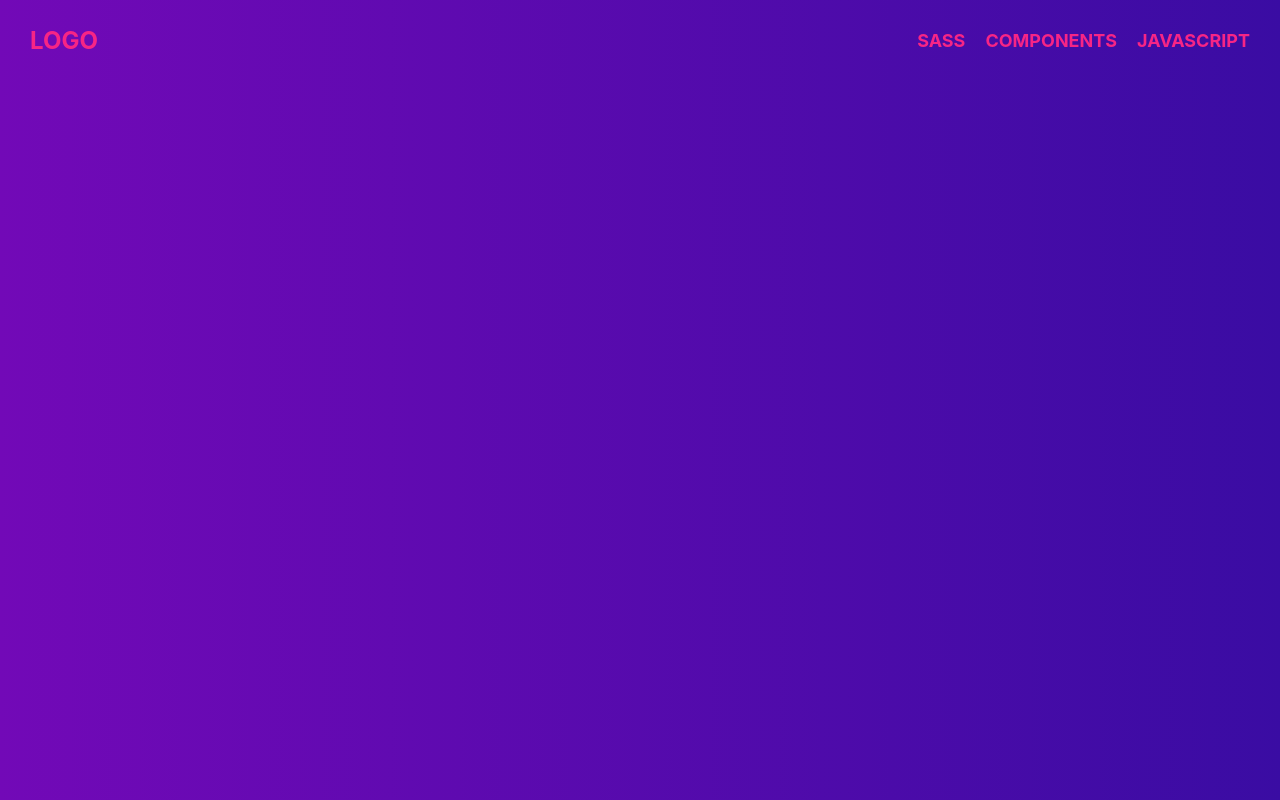
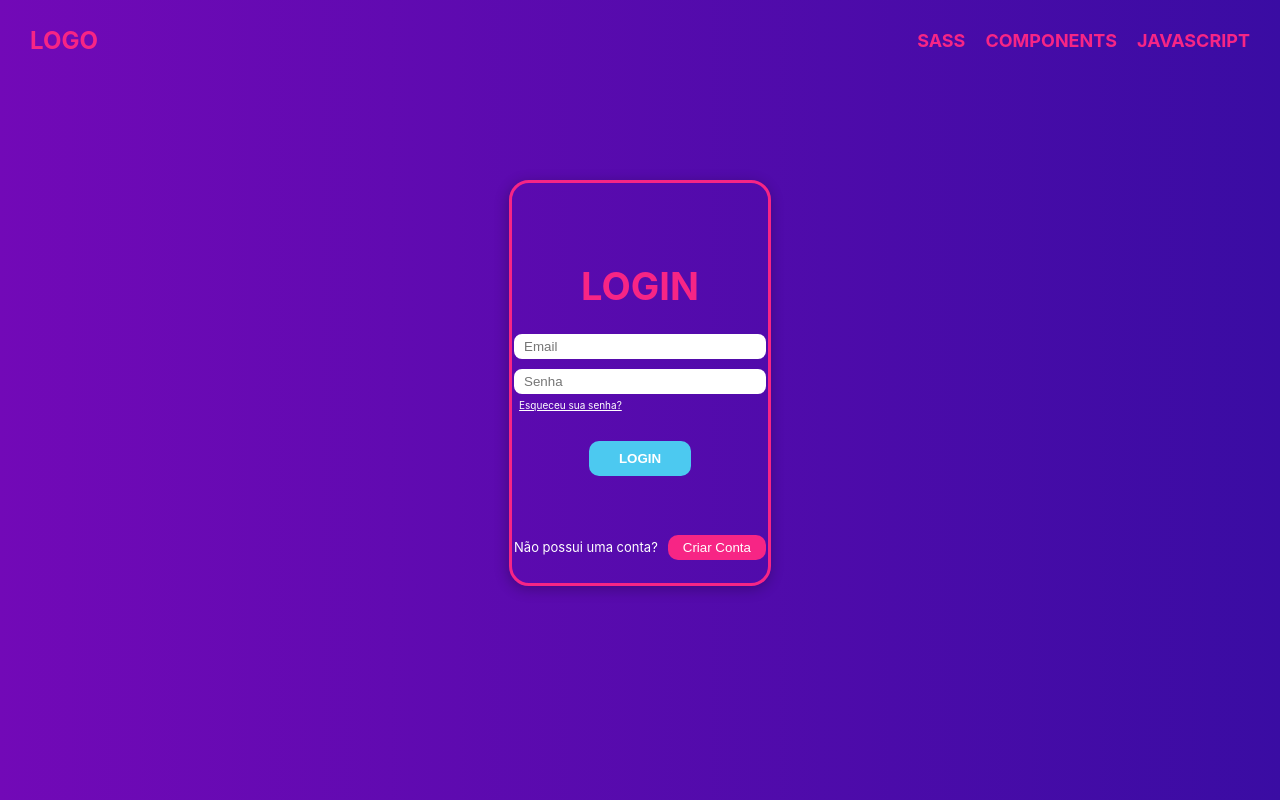
Before and after one commit to Fesantos12/Tela-Login-ReactJS, a React (Create React App) app in the folder tela-login/: page / in a window 1280 px wide. Built offline with nearby package versions, Linux system fonts and the light colour scheme.

Commit message:
login enviando dados pro console log pronto

```diff
--- a/tela-login/src/components/Login.css
+++ b/tela-login/src/components/Login.css
@@ -0,0 +1,101 @@
+.LoginContainer {
+    width: 20%;
+    margin-left: auto;
+    margin-right: auto;
+    margin-top: 100px;
+    height: 400px;
+    display: flex;
+    flex-direction: column;
+    align-items: center;
+    border: 3px solid #F72585;
+    border-radius: 20px;
+    box-shadow: -1px 3px 13px 1px rgba(0,0,0,0.24);
+}
+
+.LoginContainer h1 {
+    margin-top: 80px;
+    font-size: 38px;
+    text-transform: uppercase;
+    font-weight: bold;
+    color: #F72585;
+}
+
+.EmailSenha {
+    display: flex;
+    flex-direction: column;
+}
+
+#Email {
+    padding: 5px 10px;
+    margin-bottom: 10px;
+    border: none;
+    border-radius: 8px;
+}
+
+#password {
+    padding: 5px 10px;
+    margin-bottom: 5px;
+    border: none;
+    border-radius: 8px;
+}
+
+.RememberForgot {
+    display: flex;
+    flex-direction: row;
+    justify-content: space-between;
+    margin-bottom: 10px;
+}
+
+.RememberForgot a {
+    font-size: 10px;
+    color: white;
+    margin-left: 5px;
+}
+
+.Button {
+    padding: 10px 30px;
+    margin-top: 20px;
+    text-transform: uppercase;
+    font-weight: bold;
+    background-color: #4CC9F0;
+    border: none;
+    border-radius: 10px;
+    color: white;
+    cursor: pointer;
+    transition: .2s;
+}
+
+.Button:hover {
+    background-color: #480CA8;
+    color: #F72585;
+    padding: 15px 35px;
+    font-size: 15px;
+}
+
+.ButtonFlex {
+    width: 100%;
+    display: flex;
+    justify-content: center;
+}
+
+.CriarConta {
+    display: flex;
+    flex-direction: row;
+    align-items: center;
+    margin-top: 50px;
+}
+
+.CriarConta p {
+    color: white;
+    font-size: 13px;
+}
+
+.CriarConta button {
+    cursor: pointer;
+    padding: 5px 15px;
+    margin-left: 10px;
+    border: none;
+    border-radius: 10px;
+    background-color: #F72585;
+    color: white;
+}
--- a/tela-login/src/components/Login.jsx
+++ b/tela-login/src/components/Login.jsx
@@ -1,14 +1,62 @@
-import React from 'react'
+import React from "react";
 
-import './Login.css'
-import { useState } from "react";
+import "./Login.css";
+import { useState } from 'react'
+
 
 const Login = () => {
+
+    function cadastrarUsuario(e) {
+      e.preventDefault()
+      console.log(`Usuario: ${email} cadastrado com a senha ${password}`)
+    }
+
+    const [email, setEmail] = useState();
+    const [password, setPassword] = useState();
+
     return (
         <>
+          <div className="LoginContainer">
+            <h1>Login</h1>
+            <form action="">
+              <div className="EmailSenha">
+                <input
+                  type="Email"
+                  name="Email"
+                  id="Email"
+                  placeholder="Email"
+                  onChange={(e) => setEmail(e.target.value)}
 
+                />
+                <input
+                  type="password"
+                  name="password"
+                  id="password"
+                  placeholder="Senha"
+                  onChange={(e) => setPassword(e.target.value)}
+                />
+              </div>
+              <div className="RememberForgot">
+                <a href="#">Esqueceu sua senha?</a>
+              </div>
+              <div className="ButtonFlex">
+                <input
+                  type="button"
+                  value="Login"
+                  className="Button"
+                  onClick={cadastrarUsuario}
+                />
+              </div>
+              <div className="CriarConta">
+                <p>Não possui uma conta?</p>
+                <a href="#">
+                  <button>Criar Conta</button>
+                </a>
+              </div>
+            </form>
+          </div>
         </>
-    )
-}
+      );
+};
 
 export default Login;
```
